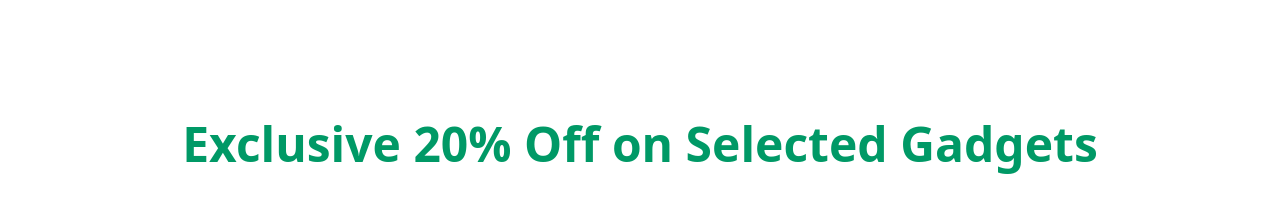
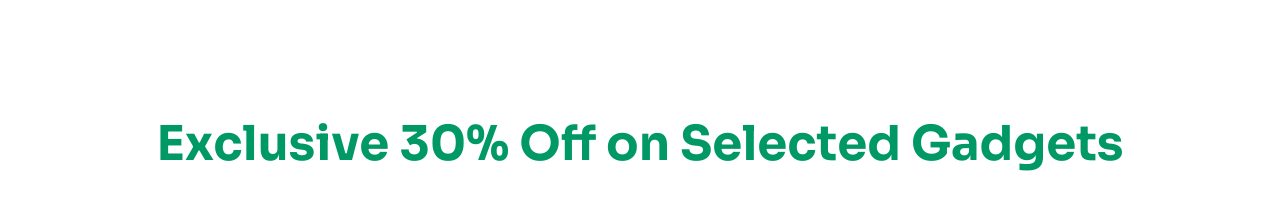
Before and after one commit to programming-hero-web-course-4/b10a8-gadget-heaven-encoder-shoaib, a React (Vite) app: page /offer in a window 1280 px wide. Shown: the part 1160-1378 px from the top of the page. Built offline with nearby package versions, Linux system fonts and the light colour scheme.

Commit message:
add font family

```diff
--- a/src/components/Offer/Offer.jsx
+++ b/src/components/Offer/Offer.jsx
@@ -26,7 +26,7 @@ const Offer = () => {
   return (
     <div>
       <h1 className="flex justify-center items-center text-5xl font-bold text-emerald-600 w-full text-center mb-8 mt-5">
-        Exclusive 20% Off on Selected Gadgets
+        Exclusive 30% Off on Selected Gadgets
       </h1>
 
       <div className="grid grid-cols-1 md:grid-cols-3 gap-5 md:m-14">
--- a/src/components/Root/Root.jsx
+++ b/src/components/Root/Root.jsx
@@ -4,7 +4,7 @@ import Banner from "../Banner/Banner";
 import { Outlet, useLocation } from "react-router-dom";
 import { toast, ToastContainer } from "react-toastify";
 import Footer from "../Footer/Footer";
-import favicon from "../../assets/image/favicon-16x16.png";
+
 
 export const CardContext = createContext();
 
@@ -99,7 +99,7 @@ const Root = () => {
     }, [location.pathname]);
 
 
-
+    // change window title
     useEffect(() => {
       document.title = "Gadget-Hub";
     }, []);
@@ -110,11 +110,12 @@ const Root = () => {
 
 
   return (
-    <div className="bg-white min-h-screen">
+    <div className="bg-white min-h-screen "
+    style={{ fontFamily: "Sora, serif" }}>
       <div className="bg-white py-5"></div>
 
       <CardContext.Provider value={[ cardCount, handleAddToCardCount ,setCardCount ,handleAddToLoveCount ,handleGetProductId,productId  ,wishProductId,handleGetProductIdForWishList,loveCount,setLoveCount,handleDashboardClick ,navColor]}>
-        <div className="max-w-11/12 mx-auto">
+        <div className="max-w-11/12 mx-auto ">
           <Navbar  handleDashboardClick = {handleDashboardClick}></Navbar>
           <Banner showBanner = {showBanner}></Banner>
           <Outlet />
--- a/src/index.css
+++ b/src/index.css
@@ -1,2 +1,3 @@
+@import url('https://fonts.googleapis.com/css2?family=Sora:wght@100..800&display=swap');
 @import "tailwindcss";
 @plugin "daisyui";
```
